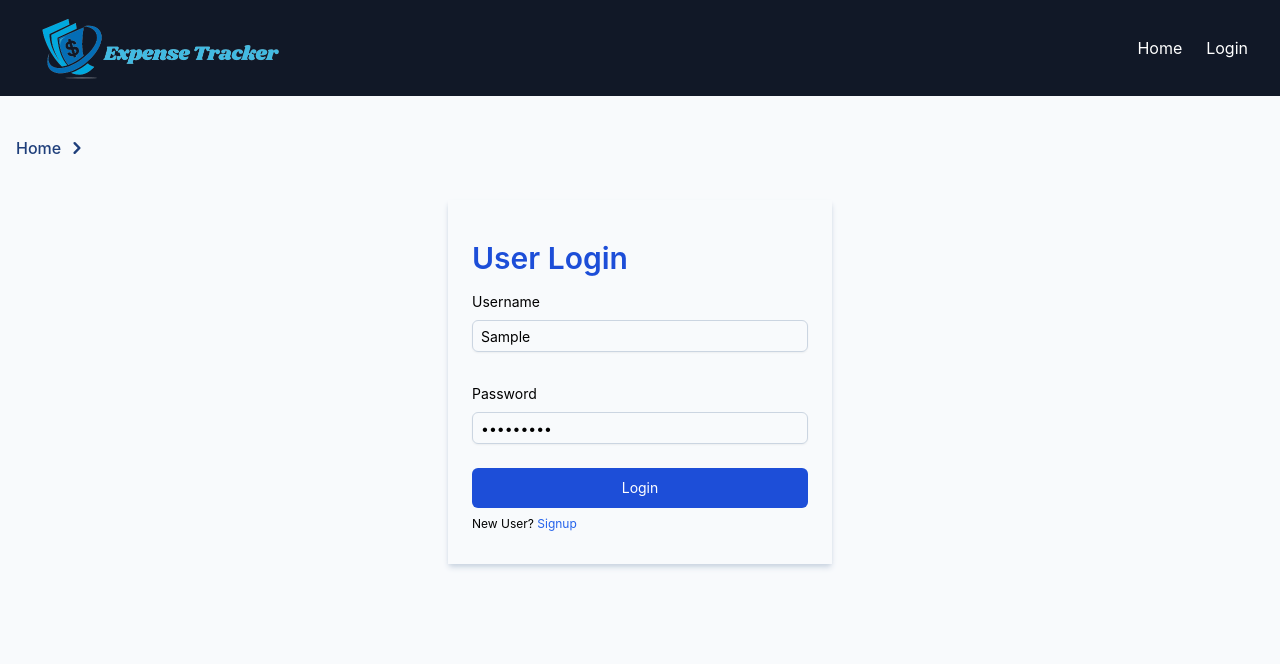
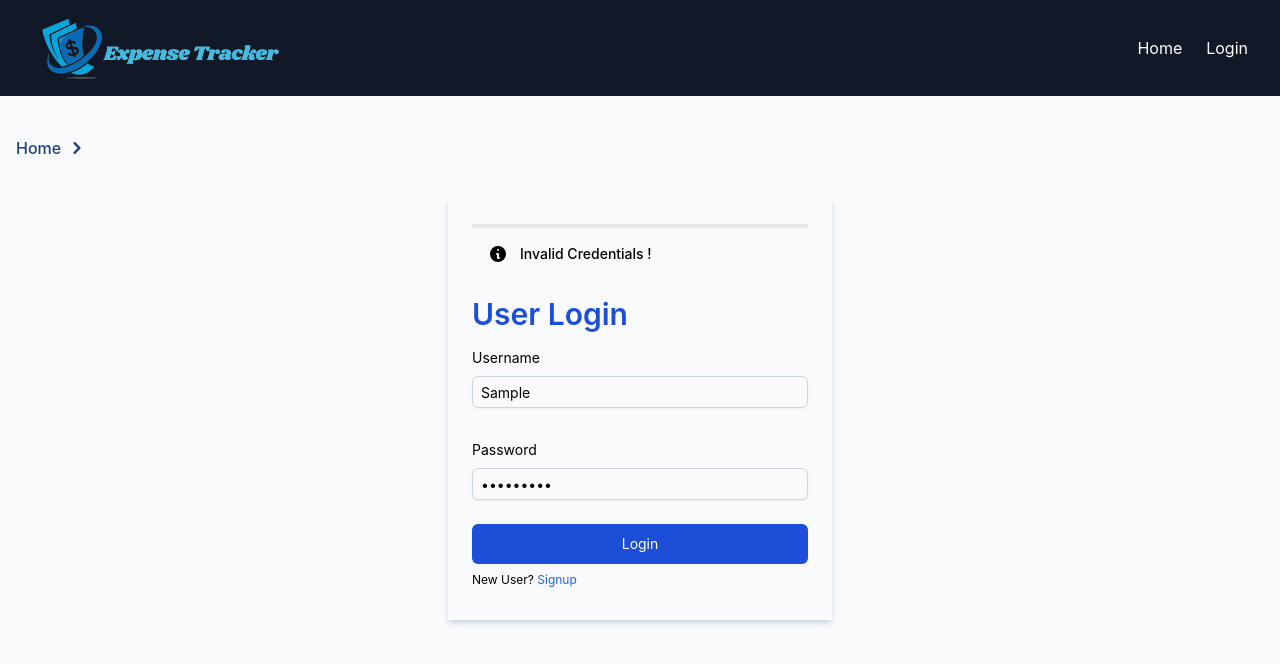
Before and after one commit to dhairyashil-G/Expense-Tracker, a React (Create React App) app in the folder frontend/: page /login in a window 1280 px wide. Both pictures are taken after typing "Sample", "Sample123" into the empty fields and a click on the input "Login". Shown: the top 664 px of the page. Built offline with nearby package versions, Linux system fonts and the light colour scheme; no server answers.

Commit message:
Added alerts

```diff
--- a/frontend/src/components/AddExpenses.jsx
+++ b/frontend/src/components/AddExpenses.jsx
@@ -1,6 +1,8 @@
 import { useState } from "react";
 import useAxios from "../utils/useAxios";
 import Heading from "./Heading";
+import Alert from "../utils/Alerts";
+
 
 const CreateExpenseForm = () => {
   const [formData, setFormData] = useState({
@@ -9,6 +11,7 @@ const CreateExpenseForm = () => {
     category: "",
     description: "",
   });
+  const [alerts,setalert]=useState({})
   const api = useAxios();
 
   const handleSubmit = async (event) => {
@@ -17,8 +20,10 @@ const CreateExpenseForm = () => {
     try {
         const options = { headers: { "content-type": "application/json"} };
         await api.post("/expenses/add_expense/", formData,options);
+        setalert({message :"Expense added successfully",type : "success"})
         setFormData({ date: "", amount: "", category: "", description: "" });
     } catch (error) {
+      setalert({message :"Please enter valid data !",type : "success"})
       console.error(error);
     }
   };
@@ -31,6 +36,7 @@ const CreateExpenseForm = () => {
   return (
         <>
         <Heading heading={"Add Expense"} />
+        {alerts.message && <Alert message={alerts.message} type={alerts.type} />}
         <form
         className="max-w-lg mx-auto bg-white p-8 rounded-lg shadow-lg mt-16"
         onSubmit={handleSubmit}
--- a/frontend/src/components/Login.jsx
+++ b/frontend/src/components/Login.jsx
@@ -4,11 +4,13 @@ import jwt_decode from "jwt-decode";
 import axios from "axios";
 import AuthContext from "../context/AuthContext";
 import { Link } from "react-router-dom";
+import Alert from "../utils/Alerts";
 
 const Login = () => {
   const [username, setUsername] = useState("");
   const [password, setPassword] = useState("");
   const { setUser, setAuthTokens } = useContext(AuthContext);
+  const [alerts,setalert]=useState({})
   const navigate = useNavigate();
 
   const loginUser = async (username, password) => {
@@ -23,9 +25,12 @@ const Login = () => {
       setAuthTokens(response.data);
       setUser(jwt_decode(response.data.access));
       localStorage.setItem("authTokens", JSON.stringify(response.data));
+      setalert({message :"Login Successfull !",type : "success"})
       navigate("/home");
     } catch (error) {
+      setalert({message :"Invalid Credentials !",type : "error"})
       console.log(error);
+
     }
   };
 
@@ -37,6 +42,7 @@ const Login = () => {
   return (
     <div className="flex justify-center items-center mt-3" >
         <div className="fblock mt-0 bg-slate-50 p-6 round-xl shadow-md shadow-slate-300 w-96">
+        {alerts.message && <Alert message={alerts.message} type={alerts.type} />}
         <form action="">
           <h2 className="text-blue-700 text-3xl font-semibold my-4">User Login</h2>
 
--- a/frontend/src/components/Signup.jsx
+++ b/frontend/src/components/Signup.jsx
@@ -1,6 +1,8 @@
 import { useState } from "react";
 import useAxios from "../utils/useAxios";
 import { useNavigate,Link } from "react-router-dom";
+import Alert from "../utils/Alerts"
+
 
 const Signup = () => {
   const [username, setUsername] = useState("");
@@ -8,13 +10,14 @@ const Signup = () => {
   const [password1, setPassword1] = useState("");
   const [password2, setPassword2] = useState("");
   const [limit, setLimit] = useState(0);
+  const [alerts,setalert]=useState({})
   const navigate = useNavigate();
   const api=useAxios();
 
   const handleSubmit = async (event) => {
     event.preventDefault();
     if (password1 !== password2) {
-      alert("Passwords do not match!");
+      setalert({message :"Password do not match !",type : "error"})
       return;
     }
 
@@ -23,16 +26,18 @@ const Signup = () => {
       const options = { headers: { "content-type": "application/json" } };
       await api.post("/accounts/signup/", data, options);
       console.log(data)
+
       navigate("/login");
     } catch (error) {
       console.log(error);
-      alert("Error occurred during signup");
+      setalert({message :"Something went wrong !",type : "error"})
     }
   };
 
   return (
     <div className="flex justify-center items-center my-3 ">
       <div className="fblock bg-slate-50 p-5 round-xl shadow-md shadow-slate-300 w-96">
+      {alerts.message && <Alert message={alerts.message} type={alerts.type} />}
         <form>
           <h2 className="text-blue-700 text-3xl font-semibold my-2">User Signup</h2>
 
--- /dev/null
+++ b/frontend/src/utils/Alerts.jsx
@@ -0,0 +1,27 @@
+export default function Alert({ message, type }) {
+    let color = "";
+    if (type === "info") color = "blue";
+    if (type === "success") color = "green";
+    if (type === "error") color = "red";
+
+    return (
+      <div
+        role="alert"
+        className={`flex p-4 mb-4 text-${color}-800 border-t-4 border-${color}-300 bg-${color}-50 w-full`}
+      >
+        <svg
+          className="flex-shrink-0 w-5 h-5"
+          fill="currentColor"
+          viewBox="0 0 20 20"
+          xmlns="http://www.w3.org/2000/svg"
+        >
+          <path
+            fillRule="evenodd"
+            d="M18 10a8 8 0 11-16 0 8 8 0 0116 0zm-7-4a1 1 0 11-2 0 1 1 0 012 0zM9 9a1 1 0 000 2v3a1 1 0 001 1h1a1 1 0 100-2v-3a1 1 0 00-1-1H9z"
+            clipRule="evenodd"
+          ></path>
+        </svg>
+        <div className="ml-3 text-sm font-medium">{message}</div>
+      </div>
+    );
+  }
```
Also changed, not shown: 1 other file (tests, documents, lock files or other folders).
